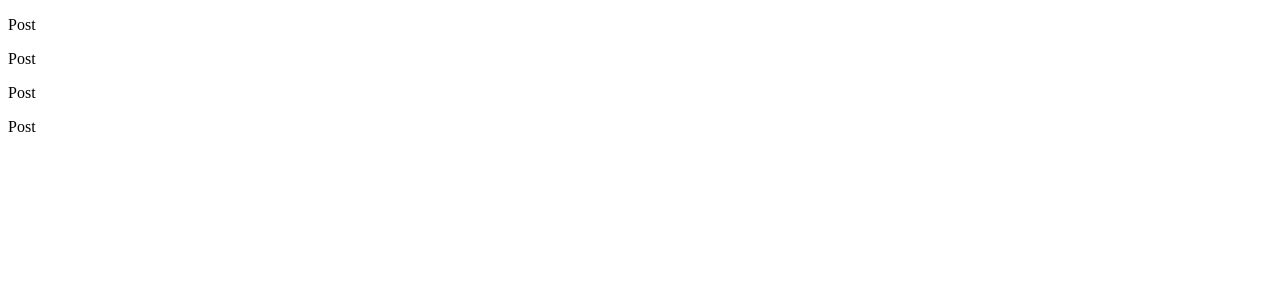
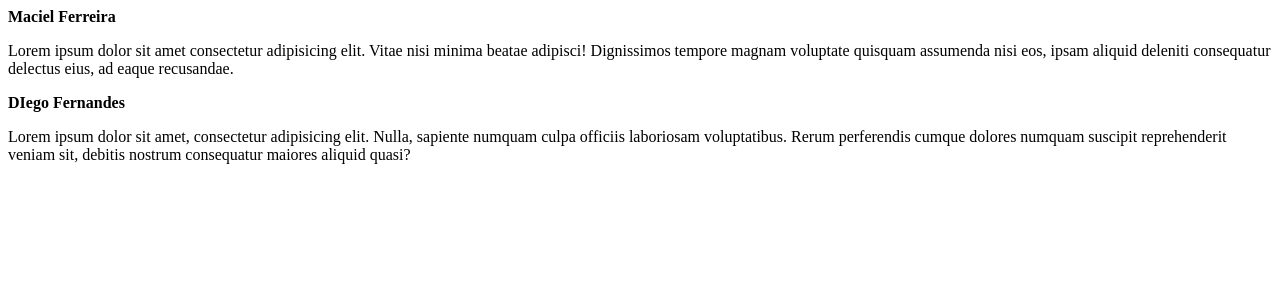
Before and after one commit to macieljuniormax/React-JS---Ignite, a React (Vite) app in the folder 01 - Fundamentos/: page / in a window 1280 px wide. Shown: the top 300 px of the page. Built offline with nearby package versions, Linux system fonts and the light colour scheme.

Commit message:
feat: :sparkles: adding properties to the component

```diff
--- a/01 - Fundamentos/src/App.jsx
+++ b/01 - Fundamentos/src/App.jsx
@@ -3,10 +3,14 @@ import { Post } from "./Post"
 export function App() {
   return (
     <div>
-      <Post></Post>
-      <Post></Post>
-      <Post></Post>
-      <Post></Post>
+      <Post author="Maciel Ferreira"
+            content="Lorem ipsum dolor sit amet consectetur adipisicing elit. Vitae nisi minima beatae adipisci! Dignissimos tempore
+                     magnam voluptate quisquam assumenda nisi eos, ipsam aliquid deleniti consequatur delectus eius, ad eaque recusandae.">
+      </Post>
+      <Post author="DIego Fernandes"
+            content="Lorem ipsum dolor sit amet, consectetur adipisicing elit. Nulla, sapiente numquam culpa officiis laboriosam voluptatibus.
+                     Rerum perferendis cumque dolores numquam suscipit reprehenderit veniam sit, debitis nostrum consequatur maiores aliquid quasi?">
+      </Post>
     </div>
   )
 }
--- a/01 - Fundamentos/src/Post.jsx
+++ b/01 - Fundamentos/src/Post.jsx
@@ -1,3 +1,15 @@
-export function Post() {
-  return <p>Post</p>
+import PropTypes from 'prop-types';
+
+Post.propTypes = {
+  author: PropTypes.string.isRequired,
+  content: PropTypes.string.isRequired
 }
+
+export function Post(props) {
+  return (
+    <div>
+      <strong>{props.author}</strong>
+      <p>{props.content}</p>
+    </div>
+  )
+}
```
